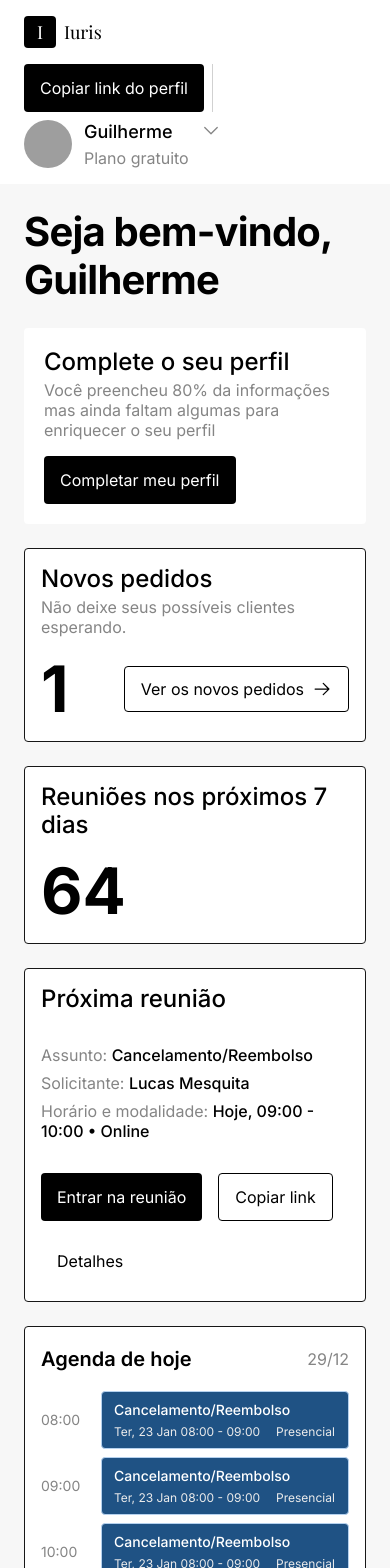
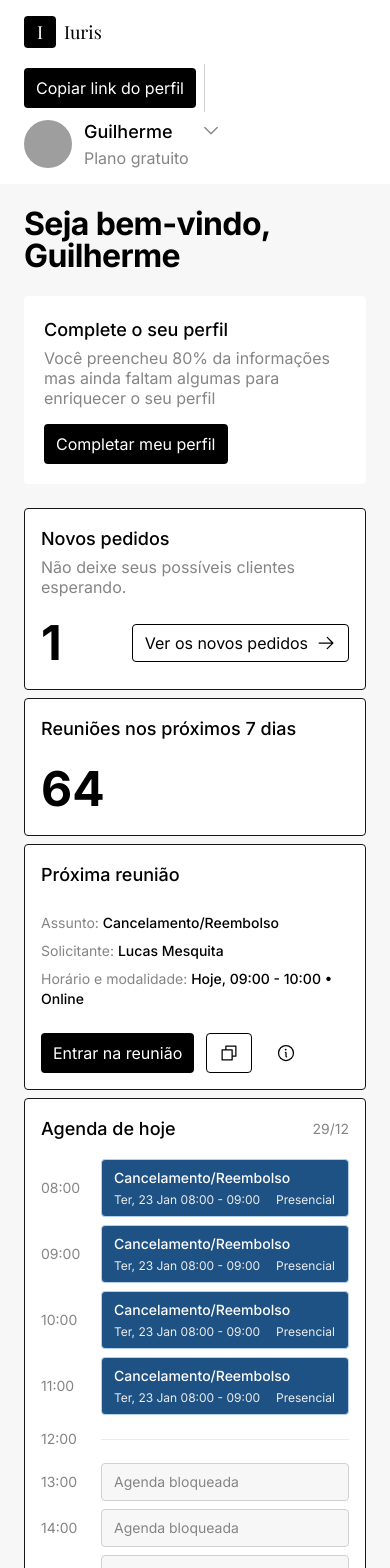
Before and after one commit to mesquita-dev/Iuris, a Next.js app: page / in a window 390 px wide. Shown: the top 1568 px of the page. Built offline with nearby package versions, Linux system fonts and the light colour scheme; grey boxes are pictures that could not be loaded; a web font is replaced by a local one.

Commit message:
fix: ajustando responsivo

```diff
--- a/src/app/page.tsx
+++ b/src/app/page.tsx
@@ -4,6 +4,8 @@ import React, { useEffect } from "react";
 import Link from "next/link";
 import {
   ArrowRight,
+  Copy,
+  Info,
 } from "@phosphor-icons/react";
 import { Button } from "@/components/Button";
 import { Badge } from "@/components/Badge";
@@ -18,18 +20,18 @@ export default function Home() {
   }, []);
 
   return (
-    <div className="grid grid-cols-1 gap-6 lg:grid-cols-[1fr_25rem]">
+    <div className="grid grid-cols-1 gap-2 lg:grid-cols-[1fr_22rem]">
       <div className="flex flex-col gap-6">
-        <h1 className="font-sans text-[2.5rem] font-bold leading-[3rem] tracking-[-0.02em] text-base-black">
+        <h1 className="font-sans text-[32px] font-bold leading-8 tracking-[-0.02em] text-base-black">
           Seja bem-vindo, Guilherme
         </h1>
 
         <div className="flex flex-col gap-4 rounded bg-base-white p-5 lg:flex-row lg:items-center lg:justify-between">
-          <div className="flex flex-col gap-1">
-            <h2 className="font-sans text-2xl font-medium leading-7 text-base-black">
+          <div className="flex flex-col gap-1 max-w-[600px] 2xl:max-w-[1000px]">
+            <h2 className="font-sans text-lg font-medium leading-7 text-base-black">
               Complete o seu perfil
             </h2>
-            <p className="font-sans text-base font-normal leading-5 text-gray-600">
+            <p className="font-sans text-[16px] font-normal leading-5 text-gray-600">
               Você preencheu 80% da informações mas ainda faltam algumas para
               enriquecer o seu perfil
             </p>
@@ -43,18 +45,18 @@ export default function Home() {
           />
         </div>
 
-        <div className="grid grid-cols-1 gap-6 md:grid-cols-3">
+        <div className="grid grid-cols-1 gap-2 sm:grid-cols-2 lg:grid-cols-3">
           <div className="flex flex-col justify-between gap-4 rounded border bg-base-white p-4">
             <div className="flex flex-col gap-1">
-              <h2 className="font-sans text-2xl font-medium leading-7 text-base-black">
+              <h2 className="font-sans text-lg font-medium leading-7 text-base-black">
                 Novos pedidos
               </h2>
-              <p className="font-sans text-base font-normal leading-5 text-gray-600">
+              <p className="font-sans text-[16px] font-normal leading-5 text-gray-600">
                 Não deixe seus possíveis clientes esperando.
               </p>
             </div>
-            <div className="flex items-center justify-between">
-              <h3 className="font-sans text-[4rem] font-bold leading-[4.5rem] text-base-black">
+            <div className="flex items-center justify-between flex-wrap gap-2">
+              <h3 className="font-sans text-5xl font-bold leading-tight text-base-black">
                 {newRequestsCount}
               </h3>
               <Link href="/pedidos">
@@ -71,33 +73,33 @@ export default function Home() {
           </div>
 
           <div className="flex flex-col justify-between gap-4 rounded border bg-base-white p-4">
-            <h2 className="font-sans text-2xl font-medium leading-7 text-base-black">
+            <h2 className="font-sans text-lg font-medium leading-7 text-base-black">
               Reuniões nos próximos 7 dias
             </h2>
-            <h3 className="font-sans text-[4rem] font-bold leading-[4.5rem] text-base-black">
+            <h3 className="font-sans text-5xl font-bold leading-tight text-base-black">
               64
             </h3>
           </div>
 
-          <div className="flex flex-col gap-8 rounded border bg-base-white p-4">
-            <h2 className="font-sans text-2xl font-medium leading-7 text-base-black">
+          <div className="flex flex-col gap-6 rounded border bg-base-white p-4">
+            <h2 className="font-sans text-lg font-medium leading-7 text-base-black">
               Próxima reunião
             </h2>
             <div className="flex flex-col gap-2">
-              <p className="font-sans text-base leading-5 text-base-black">
-                <span className="font-normal text-gray-600">Assunto: </span>
-                <span className="font-medium">Cancelamento/Reembolso</span>
+              <p className="font-sans text-sm sm:text-base leading-5 text-base-black">
+                <span className="text-sm font-normal text-gray-600">Assunto: </span>
+                <span className="text-sm font-medium">Cancelamento/Reembolso</span>
               </p>
-              <p className="font-sans text-base leading-5 text-base-black">
-                <span className="font-normal text-gray-600">Solicitante: </span>
-                <span className="font-medium">Lucas Mesquita</span>
+              <p className="font-sans text-sm sm:text-base leading-5 text-base-black">
+                <span className="text-sm font-normal text-gray-600">Solicitante: </span>
+                <span className="text-sm font-medium">Lucas Mesquita</span>
               </p>
-              <p className="font-sans text-base leading-5 text-base-black">
-                <span className="font-normal text-gray-600">Horário e modalidade: </span>
-                <span className="font-medium">Hoje, 09:00 - 10:00 • Online</span>
+              <p className="font-sans text-sm sm:text-base leading-5 text-base-black">
+                <span className="text-sm font-normal text-gray-600">Horário e modalidade: </span>
+                <span className="text-sm font-medium">Hoje, 09:00 - 10:00 • Online</span>
               </p>
             </div>
-            <div className="flex flex-wrap gap-4">
+            <div className="flex flex-wrap gap-3">
                 <Button
                   variant="fill"
                   theme="primary"
@@ -109,14 +111,18 @@ export default function Home() {
                   variant="outline"
                   theme="primary"
                   size="lg"
-                  label="Copiar link"
+                  label=""
+                  customIconLeft={Copy}
+                  hasIconLeft={true}
                   className="w-fit"
                 />
                 <Button
                   variant="ghost"
                   theme="primary"
                   size="lg"
-                  label="Detalhes"
+                  label=""
+                  customIconLeft={Info}
+                  hasIconLeft={true}
                   className="w-fit"
                 />
             </div>
@@ -126,10 +132,10 @@ export default function Home() {
 
       <aside className="flex flex-col gap-4 rounded border bg-base-white p-4">
         <div className="flex items-center justify-between">
-          <h2 className="font-sans text-xl font-semibold leading-8 text-base-black">
+          <h2 className="font-sans text-lg font-medium leading-7 text-base-black">
             Agenda de hoje
           </h2>
-          <time className="font-sans text-base font-normal leading-6 text-gray-600">
+          <time className="font-sans text-sm sm:text-base font-normal leading-6 text-gray-600">
             29/12
           </time>
         </div>
--- a/src/app/perfil/page.tsx
+++ b/src/app/perfil/page.tsx
@@ -165,10 +165,10 @@ export default function PerfilPage() {
   return (
     <div className="bg-base-white p-4 rounded">
       <div className="mb-6">
-        <h1 className="mb-2 font-sans text-2xl font-semibold leading-10 text-base-black">
+        <h1 className="mb-2 font-sans text-xl sm:text-2xl font-semibold leading-8 sm:leading-10 text-base-black">
           Personalize o seu perfil
         </h1>
-        <p className="font-sans text-base font-normal leading-5 text-gray-600">
+        <p className="font-sans text-sm sm:text-base font-normal leading-5 text-gray-600">
           Essa é uma parte bem importante, é aqui onde você criará o seu perfil para as pessoas.
         </p>
       </div>
@@ -505,11 +505,11 @@ export default function PerfilPage() {
       </div>
 
       <div className="my-12">
-        <div className="mb-4 flex items-center gap-2">
-          <h2 className="font-sans text-xl font-semibold leading-8 text-base-black">
+        <div className="mb-4 flex items-center gap-2 flex-wrap">
+          <h2 className="font-sans text-lg sm:text-xl font-semibold leading-8 text-base-black">
             Formação acadêmica
           </h2>
-          <span className="font-sans text-base font-normal leading-5 text-gray-600">
+          <span className="font-sans text-sm sm:text-base font-normal leading-5 text-gray-600">
             (máximo de até 3 formações)
           </span>
         </div>
@@ -645,10 +645,10 @@ export default function PerfilPage() {
       </div>
 
       <div className="my-12">
-        <h2 className="font-sans text-xl font-semibold leading-8 text-base-black">
+        <h2 className="font-sans text-lg sm:text-xl font-semibold leading-8 text-base-black">
           Selecione as áreas de atuação *
         </h2>
-        <p className="mt-2 mb-4 font-sans text-base font-normal leading-5 text-gray-600">
+        <p className="mt-2 mb-4 font-sans text-sm sm:text-base font-normal leading-5 text-gray-600">
           Selecione apenas áreas em que você atua regularmente. Máximo de 3 áreas de atuação.
         </p>
         <div className="flex flex-wrap gap-4">
--- a/src/components/Button/Button.tsx
+++ b/src/components/Button/Button.tsx
@@ -1,6 +1,6 @@
 "use client";
 
-import React from "react";
+import React, { useState, useEffect } from "react";
 import { Check } from "@phosphor-icons/react";
 
 type ButtonVariant = "fill" | "outline" | "ghost";
@@ -71,7 +71,28 @@ export const Button = React.memo<ButtonProps>(
     className = "",
     ...props
   }) => {
-    const buttonClasses = getButtonClasses(variant, theme, size);
+    const [actualSize, setActualSize] = useState<ButtonSize>(size);
+
+    useEffect(() => {
+      if (size === "lg") {
+        const checkScreenSize = () => {
+          if (window.innerWidth >= 1536) {
+            setActualSize("lg");
+          } else {
+            setActualSize("md");
+          }
+        };
+
+        checkScreenSize();
+        window.addEventListener("resize", checkScreenSize);
+
+        return () => window.removeEventListener("resize", checkScreenSize);
+      } else {
+        setActualSize(size);
+      }
+    }, [size]);
+
+    const buttonClasses = getButtonClasses(variant, theme, actualSize);
     const LeftIcon = customIconLeft || (hasIconLeft && iconLeft ? Check : null);
     const RightIcon = customIconRight || (hasIconRight && iconRight ? Check : null);
 
```
Also changed, not shown: src/app/configuracoes/page.tsx (+43 -43 lines), src/app/pedidos/page.tsx (+8 -8 lines).
